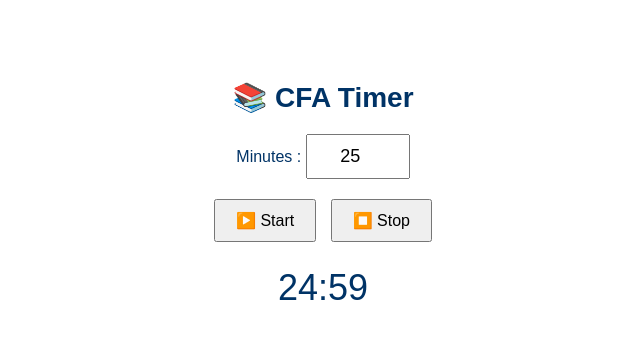
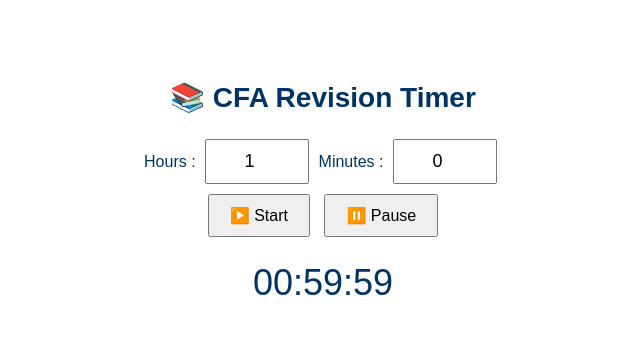
Before and after one commit to Grumtor/cfa-countdown, a plain HTML site: page index.html in a window 1280 px wide. Both pictures are taken after a click on the button "▶️ Start". Shown: the whole page, without its empty margins (317-957 px from the left). Drawn offline with Linux system fonts and the light colour scheme.

Commit message:
Update index.html

```diff
--- a/index.html
+++ b/index.html
@@ -22,7 +22,7 @@
         font-size: 18px;
         width: 80px;
         text-align: center;
-        margin-bottom: 15px;
+        margin: 5px;
       }
 
       .timer {
@@ -39,51 +39,55 @@
     </style>
   </head>
   <body>
-    <h2>📚 CFA Timer</h2>
+    <h2>📚 CFA Revision Timer</h2>
 
+    <label for="hours">Hours :</label>
+    <input type="number" id="hours" value="1" min="0" max="12" />
     <label for="minutes">Minutes :</label>
-    <input type="number" id="minutes" value="25" min="1" max="180" />
+    <input type="number" id="minutes" value="0" min="0" max="59" />
     <br />
 
     <button onclick="startTimer()">▶️ Start</button>
-    <button onclick="stopTimer()">⏹️ Stop</button>
+    <button onclick="pauseTimer()">⏸️ Pause</button>
 
-    <div class="timer" id="display">25:00</div>
+    <div class="timer" id="display">01:00:00</div>
 
     <script>
       let timer;
-      let remainingTime;
-      let isRunning = false;
+      let remainingTime = 0;
+      let isPaused = false;
 
       function startTimer() {
-        const minutesInput = document.getElementById("minutes").value;
-        let duration = parseInt(minutesInput) * 60;
-
-        if (!isRunning) {
-          remainingTime = duration;
+        if (!isPaused) {
+          const hours = parseInt(document.getElementById("hours").value) || 0;
+          const minutes = parseInt(document.getElementById("minutes").value) || 0;
+          remainingTime = (hours * 60 * 60) + (minutes * 60);
         }
 
-        isRunning = true;
+        isPaused = false;
 
         timer = setInterval(() => {
-          const minutes = Math.floor(remainingTime / 60);
-          const seconds = remainingTime % 60;
+          if (remainingTime <= 0) {
+            clearInterval(timer);
+            document.getElementById("display").textContent = "⏰ Time's up!";
+            return;
+          }
+
+          const hrs = Math.floor(remainingTime / 3600);
+          const mins = Math.floor((remainingTime % 3600) / 60);
+          const secs = remainingTime % 60;
+
           document.getElementById("display").textContent =
-            `${minutes.toString().padStart(2, "0")}:${seconds
-              .toString()
-              .padStart(2, "0")}`;
+            `${hrs.toString().padStart(2, "0")}:${mins
+              .toString().padStart(2, "0")}:${secs.toString().padStart(2, "0")}`;
 
-          if (--remainingTime < 0) {
-            clearInterval(timer);
-            isRunning = false;
-            document.getElementById("display").textContent = "⏰ Time's up!";
-          }
+          remainingTime--;
         }, 1000);
       }
 
-      function stopTimer() {
+      function pauseTimer() {
         clearInterval(timer);
-        isRunning = false;
+        isPaused = true;
       }
     </script>
   </body>
```
